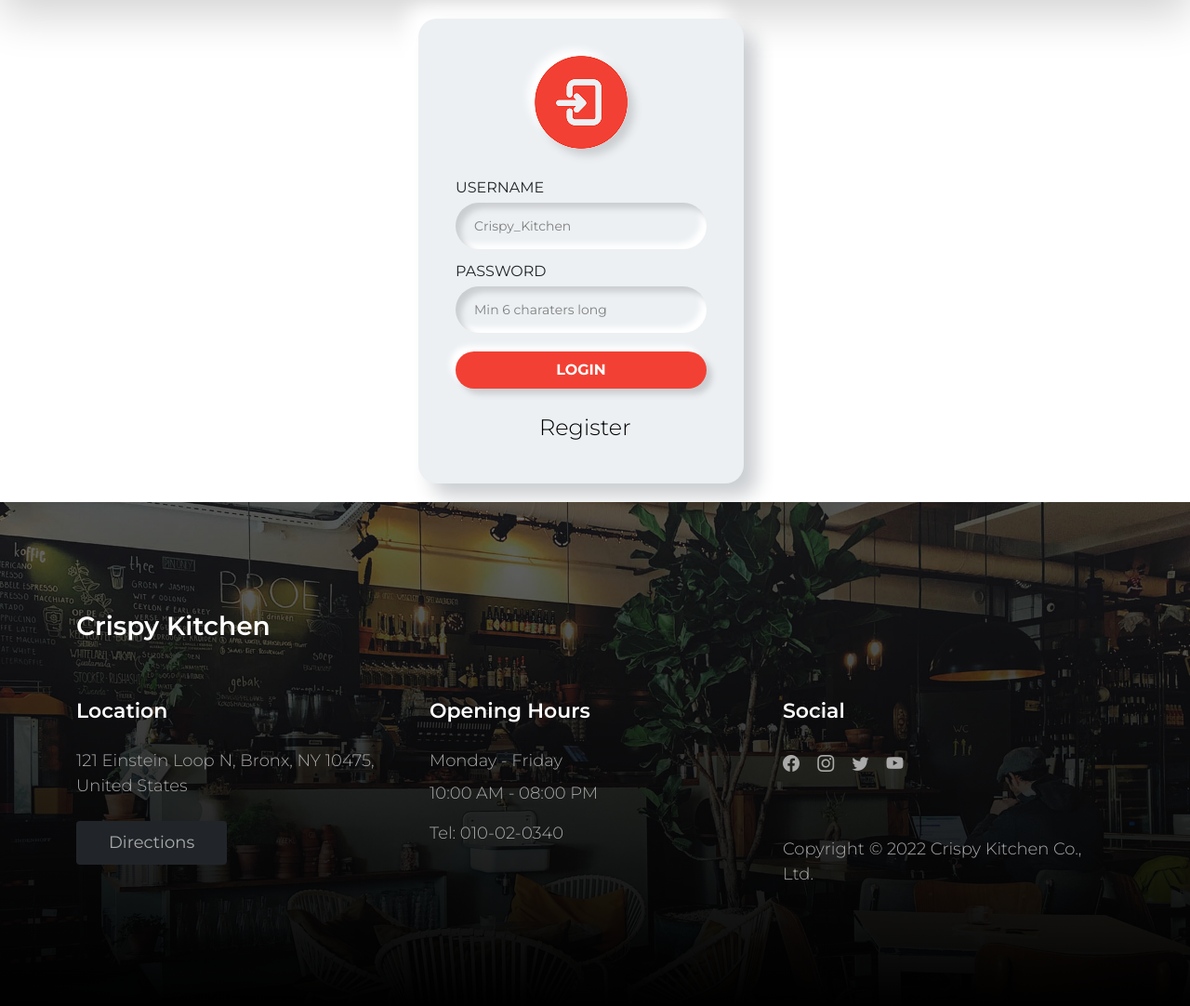
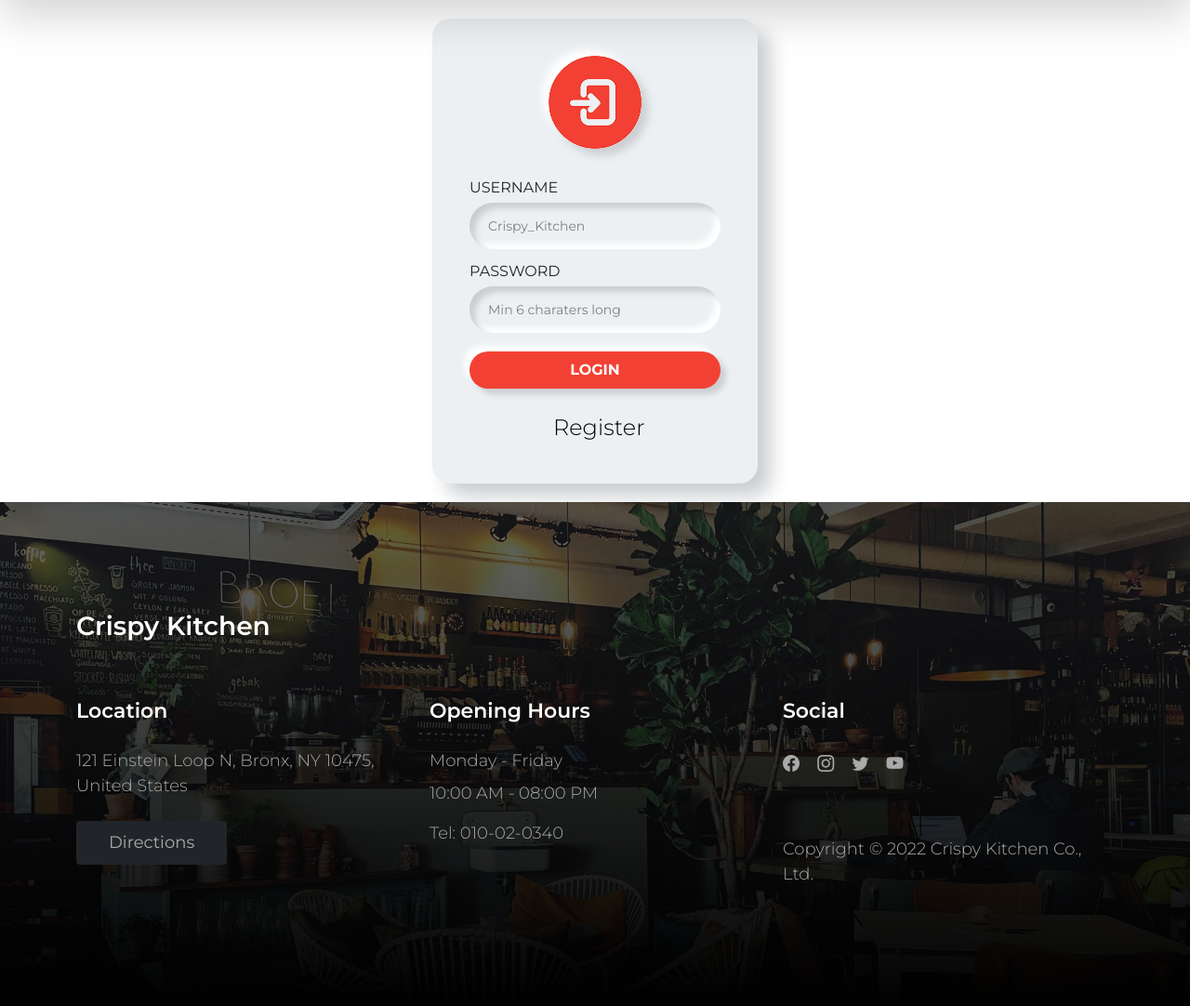
Before and after one commit to Konstantin-Kostov-70/Crispy-Kitchen, a Django app: page /accounts/sign-in/ in a window 1280 px wide. Shown: the part 97-1179 px from the top of the page at 93% size. Run offline with Django 4.2, Linux system fonts and the light colour scheme; some libraries are stand-ins or nearby versions.

Commit message:
change login_form css

```diff
--- a/static/css/login_form.css
+++ b/static/css/login_form.css
@@ -1,5 +1,8 @@
 @import url('https://fonts.googleapis.com/css2?family=Poppins:wght@400;900&display=swap');
-
+main {
+  display: flex;
+  justify-content: center;
+}
 input {
   caret-color: red;
 }
@@ -19,8 +22,6 @@
 /*}*/
 
 .contain {
-  position: relative;
-  left: 450px;
   width: 350px;
   height: 500px;
   border-radius: 20px;
```
